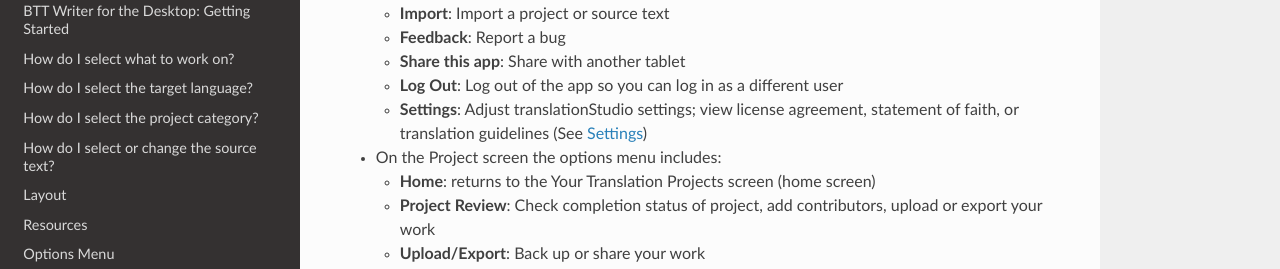
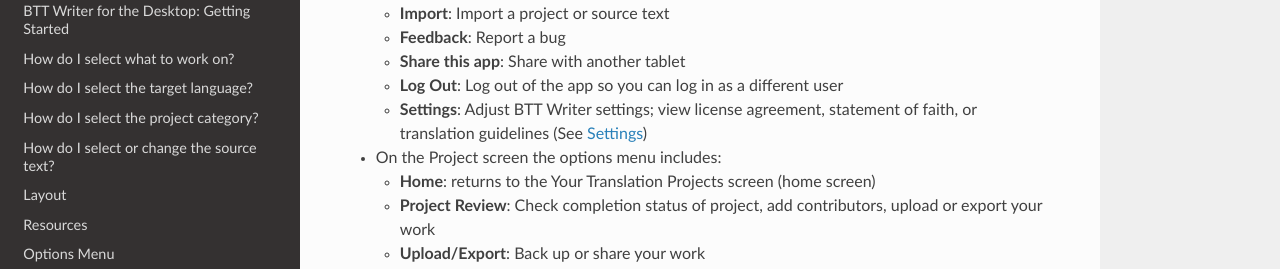
Before and after one commit to mondele/btt-writer-docs, a Sphinx documentation site: the page built from docs/tNavigate.rst, in a window 1280 px wide and 900 px high, scrolled down 2600 px. Shown: the part 373-642 px from the top of the window. Built offline with Sphinx 7.4.7 and the Read the Docs theme 2.0.0, drawn with Linux system fonts in a browser that asks for light colours; pages that are not in the unit, such as notebooks, are missing from menus; some of the changed text lies outside the part shown.

Commit message:
Update tNavigate.rst

```diff
--- a/docs/tNavigate.rst
+++ b/docs/tNavigate.rst
@@ -10,7 +10,7 @@
 Layout
 ------
 
-There are two screens in the translationStudio app:
+There are two screens in the BTT Writer app:
 
 *	The Home screen, or Your Translation Projects screen, shows any projects that have been created on the tablet. If there are no projects, the Home screen displays a welcome message. The Home screen also shows the user name and a Log out button.
 
@@ -97,7 +97,7 @@
 
   * **Log Out**: Log out of the app so you can log in as a different user
 
-  * **Settings**: Adjust translationStudio settings; view license agreement, statement of faith, or translation guidelines  (See `Settings <https://github.com/unfoldingWord-dev/translationStudio-Info/blob/master/docs/tSettings.rst>`_)
+  * **Settings**: Adjust BTT Writer settings; view license agreement, statement of faith, or translation guidelines  (See `Settings <https://github.com/WycliffeAssociates/btt-writer-docs/blob/master/docs/tSettings.rst>`_)
 
 * On the Project screen the options menu includes:
 
```
